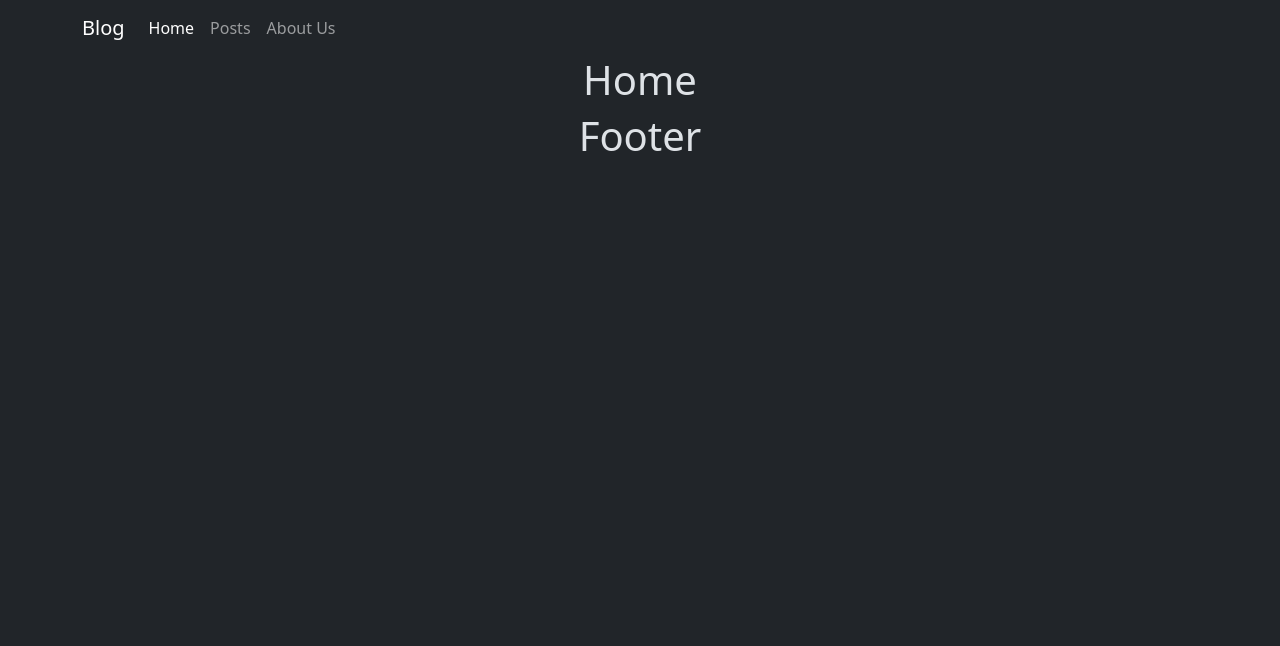
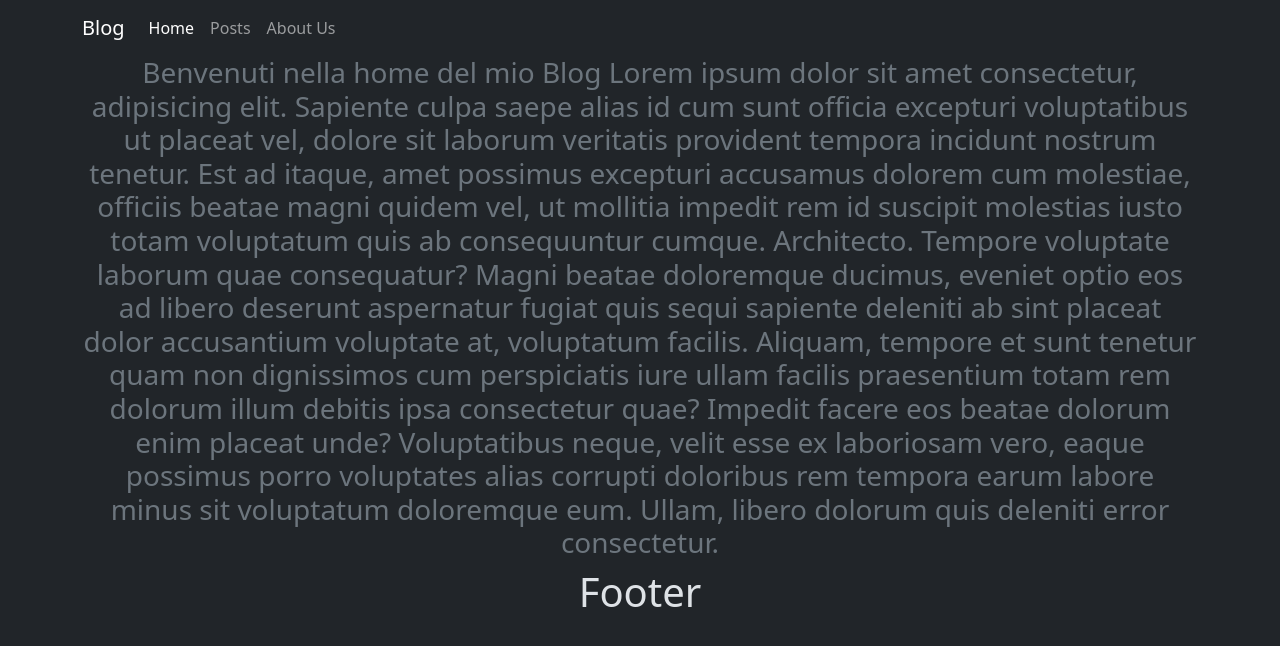
Before and after one commit to alessiozaccato/react-router, a React (Vite) app: page / in a window 1280 px wide. Shown: the top 646 px of the page. Built offline with nearby package versions, Linux system fonts and the light colour scheme.

Commit message:
ADD: bonus

```diff
--- a/src/pages/HomePage.jsx
+++ b/src/pages/HomePage.jsx
@@ -1,7 +1,11 @@
 const HomePage = () => {
     return (
         <div className="container">
-            <h1 className="text-center">Home</h1>
+            <h3 className="text-center text-secondary">Benvenuti nella home del mio Blog Lorem ipsum dolor sit amet consectetur, adipisicing elit. Sapiente culpa saepe alias id cum sunt officia excepturi voluptatibus ut placeat vel, dolore sit laborum veritatis provident tempora incidunt nostrum tenetur.
+                Est ad itaque, amet possimus excepturi accusamus dolorem cum molestiae, officiis beatae magni quidem vel, ut mollitia impedit rem id suscipit molestias iusto totam voluptatum quis ab consequuntur cumque. Architecto.
+                Tempore voluptate laborum quae consequatur? Magni beatae doloremque ducimus, eveniet optio eos ad libero deserunt aspernatur fugiat quis sequi sapiente deleniti ab sint placeat dolor accusantium voluptate at, voluptatum facilis.
+                Aliquam, tempore et sunt tenetur quam non dignissimos cum perspiciatis iure ullam facilis praesentium totam rem dolorum illum debitis ipsa consectetur quae? Impedit facere eos beatae dolorum enim placeat unde?
+                Voluptatibus neque, velit esse ex laboriosam vero, eaque possimus porro voluptates alias corrupti doloribus rem tempora earum labore minus sit voluptatum doloremque eum. Ullam, libero dolorum quis deleniti error consectetur.</h3>
         </div>
     )
 }
--- a/src/pages/Posts.jsx
+++ b/src/pages/Posts.jsx
@@ -27,15 +27,15 @@ const Posts = () => {
 
                         return (
                             <div key={id} className='col-4 gy-4'>
-                                <div className='card'>
+                                <div className='card h-100'>
                                     <figure>
                                         <img className='card-img-top' src={image} alt={title} />
                                     </figure>
-                                    <div className='card-body'>
+                                    <div className='card-body position-relative'>
                                         <h5 className="card-title">{title}</h5>
-                                        <p className="card-text">{content}</p>
+                                        <p className="card-text py-3">{content}</p>
                                         <NavLink to={`/posts/${id}`}>
-                                            <button className='btn btn-danger'>Vai alla scheda dettagliata</button>
+                                            <button className='btn btn-danger position-absolute bottom-0 end-0'>Vai alla scheda dettagliata</button>
                                         </NavLink>
 
                                     </div>
--- a/src/pages/SinglePost.jsx
+++ b/src/pages/SinglePost.jsx
@@ -1,10 +1,12 @@
-import { useParams } from "react-router-dom";
+import { useParams, useNavigate } from "react-router-dom";
 import { useEffect, useState } from "react";
 import axios from "axios";
 
 const SinglePost = () => {
 
     const { id } = useParams()
+
+    const navigate = useNavigate()
 
     const [post, setPost] = useState({
         id: 0,
@@ -23,6 +25,7 @@ const SinglePost = () => {
         //     .then( data => setPost( data ) )
 
 
+
     }, [id])
 
     const { title, content, image, tags } = post
@@ -39,6 +42,10 @@ const SinglePost = () => {
                 <h1>{title}</h1>
                 <p > {content}</p>
 
+
+                <button className="btn btn-danger" onClick={() => navigate(-1)}>
+                    Torna alla pagina precedente
+                </button>
             </div>
 
         </>
```
